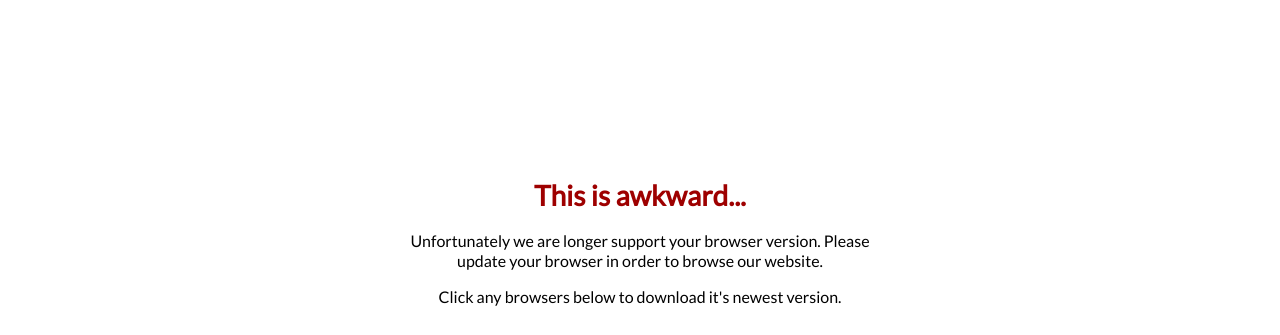
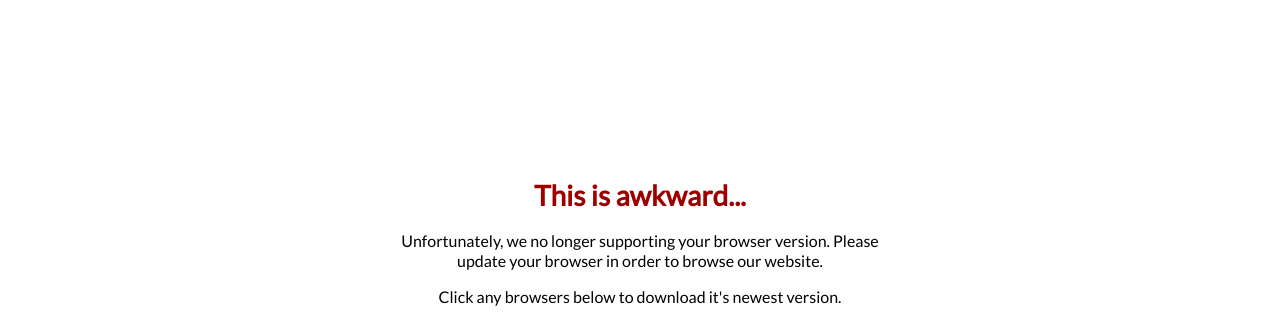
Before and after one commit to cbachelot/tdl-landing, a plain HTML site: page index.html in a window 1280 px wide. Shown: the part 119-454 px from the top of the page. Drawn offline with Linux system fonts and the light colour scheme.

Commit message:
Add files via upload

```diff
--- a/index.html
+++ b/index.html
@@ -74,7 +74,7 @@
     <div class="center" style="width: 500px; margin-top: 200px;">
         <h1>This is awkward...</h1>
         <p>
-            Unfortunately we are longer support your browser version.
+            Unfortunately, we no longer supporting your browser version.
             Please update your browser in order to browse our website.
         </p>
 
```
